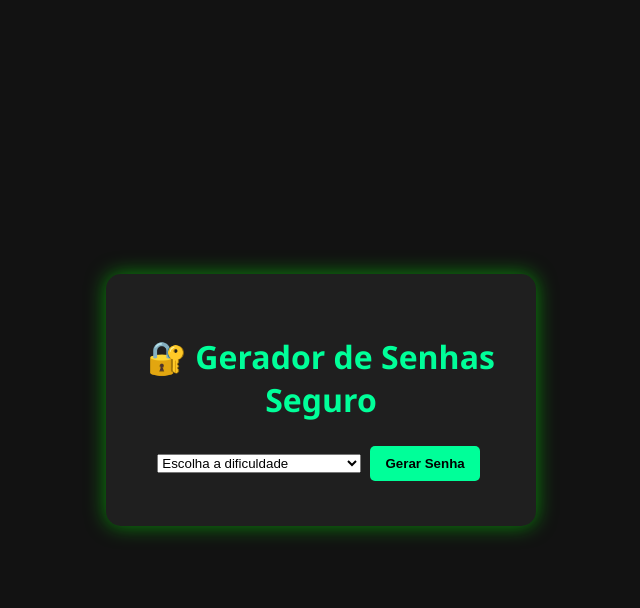
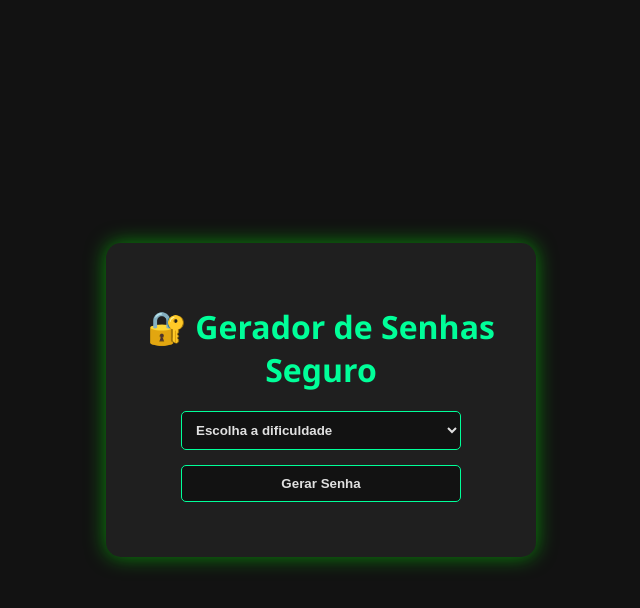
Before and after one commit to Dioguinho-max/gerador_site, a Flask app: page / in a window 1280 px wide. Shown: the top 608 px of the page, without its empty margins (319-959 px from the left). Run offline with Flask 3, Linux system fonts and the light colour scheme.

Commit message:
Update style.css

```diff
--- a/static/style.css
+++ b/static/style.css
@@ -13,7 +13,7 @@ body {
     background-color: #1f1f1f;
     padding: 40px;
     border-radius: 15px;
-    box-shadow: 0 0 20px rgba(0,255,0,0.5);
+    box-shadow: 0 0 20px rgba(0, 255, 0, 0.5);
     text-align: center;
     width: 350px;
 }
@@ -23,30 +23,21 @@ h1 {
     margin-bottom: 20px;
 }
 
-input {
+select, button {
     padding: 10px;
-    width: 70%;
+    width: 80%;
     border-radius: 5px;
     border: 1px solid #00ff99;
-    margin-bottom: 10px;
+    margin-bottom: 15px;
     background-color: #121212;
     color: #e0e0e0;
+    font-weight: bold;
+    cursor: pointer;
 }
 
-button, .download {
-    padding: 10px 15px;
-    margin: 5px;
-    border: none;
-    border-radius: 5px;
-    background-color: #00ff99;
+button:hover, select:hover {
+    background-color: #00cc7a;
     color: #000;
-    font-weight: bold;
-    cursor: pointer;
-    text-decoration: none;
-}
-
-button:hover, .download:hover {
-    background-color: #00cc7a;
 }
 
 .resultado {
@@ -57,13 +48,10 @@ button:hover, .download:hover {
     font-size: 20px;
     color: #00ff99;
     word-break: break-all;
+    margin-bottom: 10px;
 }
 
 .forca {
-    margin-top: 5px;
     font-weight: bold;
+    margin-bottom: 10px;
 }
-
-.botoes {
-    margin-top: 10px;
-}
```
